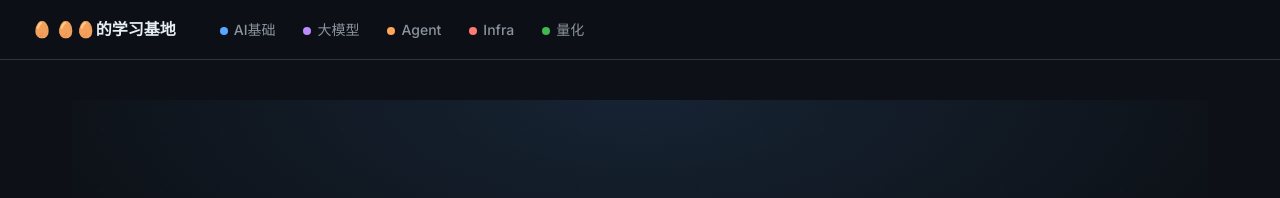
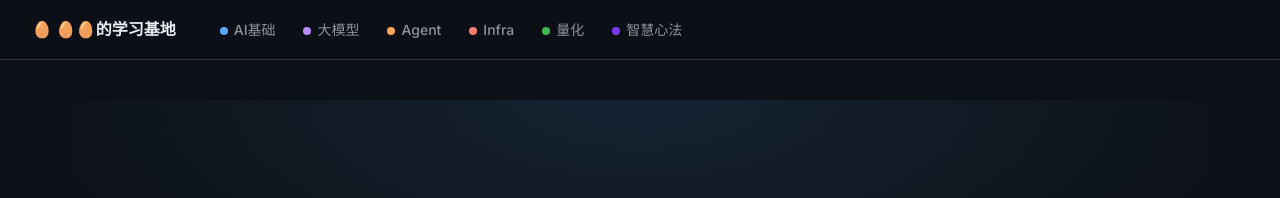
Before and after one commit to Lingbo-Huang/dandan-learn, a Jekyll site: the page built from index.md, in a window 1280 px wide. Shown: the top 198 px of the page. Built offline with Jekyll 4.4.1, drawn with Linux system fonts in a browser that asks for light colours.

Commit message:
Update _layouts/default.html

```diff
--- a/_layouts/default.html
+++ b/_layouts/default.html
@@ -271,7 +271,8 @@
     .c-llm   { --phase-color: #bc8cff; --card-color: #bc8cff; }
     .c-agent { --phase-color: #ffa657; --card-color: #ffa657; }
     .c-infra { --phase-color: #ff7b72; --card-color: #ff7b72; }
-    .c-quant { --phase-color: #3fb950; --card-color: #3fb950; }
+    .c-quant  { --phase-color: #3fb950; --card-color: #3fb950; }
+    .c-wisdom { --phase-color: #7c3aed; --card-color: #7c3aed; }
 
     /* ── 轨道 Hero ── */
     .track-hero {
@@ -329,6 +330,7 @@
     <a href="{{ '/agent/' | relative_url }}"><span class="nav-dot" style="background:#ffa657"></span>Agent</a>
     <a href="{{ '/infra/' | relative_url }}"><span class="nav-dot" style="background:#ff7b72"></span>Infra</a>
     <a href="{{ '/quant/' | relative_url }}"><span class="nav-dot" style="background:#3fb950"></span>量化</a>
+    <a href="{{ '/wisdom/' | relative_url }}"><span class="nav-dot" style="background:#7c3aed"></span>智慧心法</a>
   </div>
 </nav>
 
```
